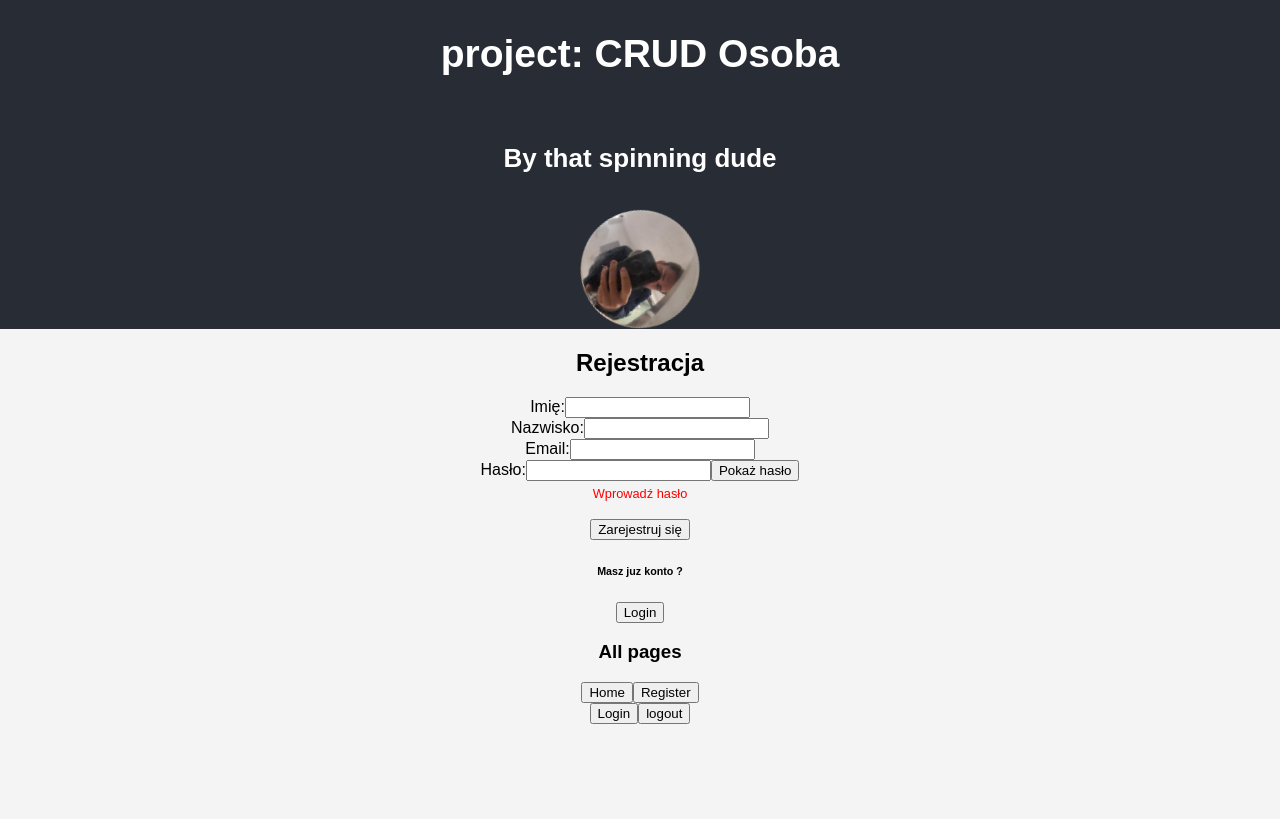
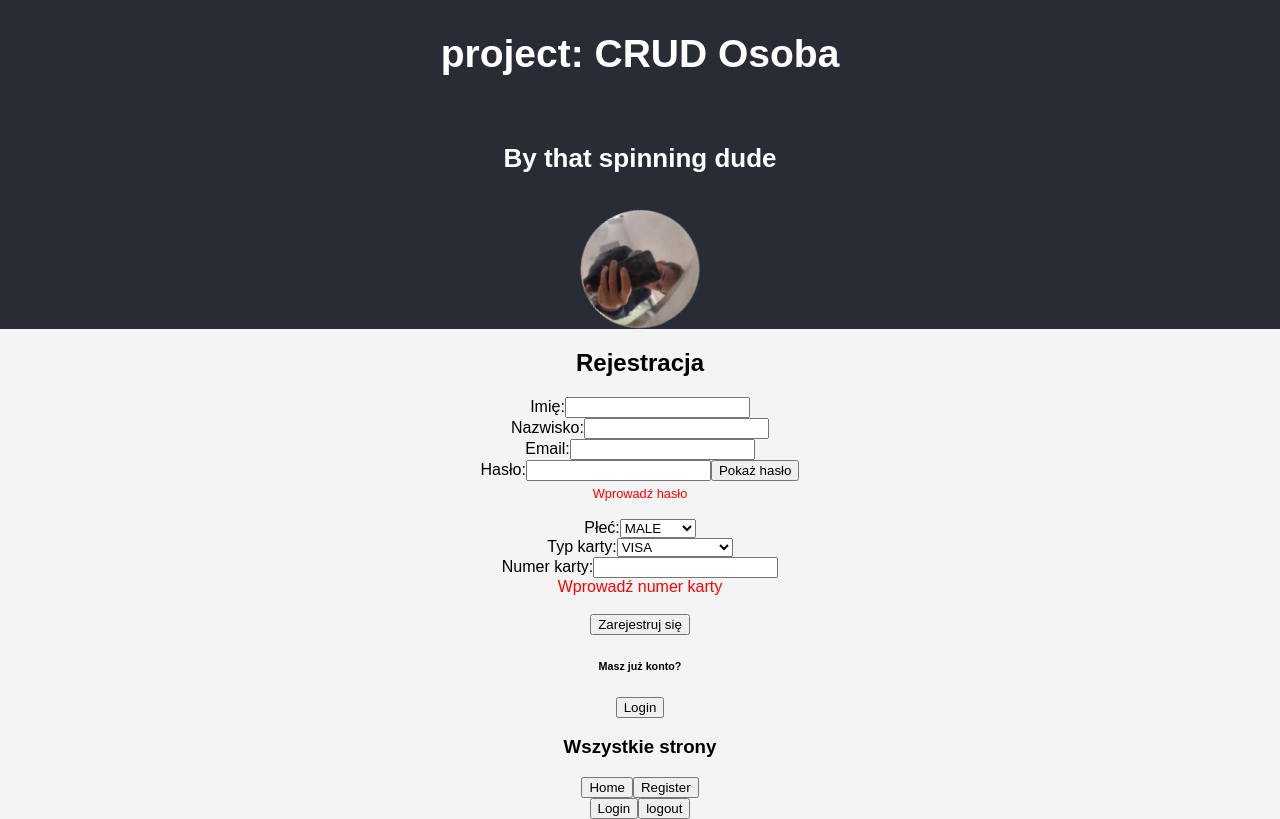
Before and after one commit to KubaKniec/CrudOsobaFront, a React (Create React App) app: page /register in a window 1280 px wide. Built offline with nearby package versions, Linux system fonts and the light colour scheme.

Commit message:
Lekkie zmiany - teraz apka nie rzuca bledami w losowych momentach

```diff
--- a/src/App.js
+++ b/src/App.js
@@ -14,9 +14,10 @@ import EditPersonData from "./components/EditPersonData";
 
 
 function App() {
-    // const handleRefresh = () => {
-    //     window.location.reload();
-    // };
+    const handleRefresh = () => {
+        window.location.reload();
+    };
+
 
     const logout = () => {
         localStorage.clear();
@@ -56,7 +57,7 @@ function App() {
                                     <Route path="/login" element={<Login/>}/>
                                     <Route path="/editData" element={<EditPersonData/>}/>
                                 </Routes>
-                                    <h3>All pages</h3>
+                                    <h3>Wszystkie strony</h3>
                                 <Link to="/">
                                     <button>Home</button>
                                 </Link>
--- a/src/components/EditPersonData.js
+++ b/src/components/EditPersonData.js
@@ -11,6 +11,9 @@ class EditPersonData extends Component {
             surname: '',
             email: '',
             password: '',
+            gender: '',
+            cardType: '',
+            cardNumber: '',
             showPassword: false,
             message: '',
         };
@@ -33,6 +36,9 @@ class EditPersonData extends Component {
                         surname: userData.surname,
                         email: userData.email,
                         password: userData.password,
+                        gender: userData.gender,
+                        cardType: userData.cardType,
+                        cardNumber: userData.cardNumber
                     });
                 })
                 .catch((error) => {
@@ -45,7 +51,7 @@ class EditPersonData extends Component {
         const Id = localStorage.getItem('login-data-id');
         if (Id){
             e.preventDefault();
-            const { id, name, surname, email, password } = this.state;
+            const { id, name, surname, email, password, gender, cardType, cardNumber } = this.state;
             const userId = localStorage.getItem('login-data-id');
 
             if (userId) {
@@ -55,7 +61,19 @@ class EditPersonData extends Component {
                     surname,
                     email,
                     password,
+                    gender,
+                    cardType,
+                    cardNumber
                 };
+
+                // console.log(person)
+                // console.log('Name:', this.state.name);
+                // console.log('Surname:', this.state.surname);
+                // console.log('Email:', this.state.email);
+                // console.log('Password:', this.state.password);
+                // console.log('Gender:', this.state.gender);
+                // console.log('Card Type:', this.state.cardType);
+                // console.log('Card Number:', this.state.cardNumber);
 
                 ApiService.updatePersonById(this.state.id, person)
                     .then((res) => {
@@ -100,6 +118,20 @@ class EditPersonData extends Component {
         }
     };
 
+    checkCardNumber = () => {
+        const cardNumber = this.state.cardNumber;
+
+        if (cardNumber.length === 0) {
+            return 'Wprowadź numer karty';
+        } else if (cardNumber.length !== 16) {
+            return 'Numer karty musi zawierać dokładnie 16 cyfr.';
+        } else if (!/^\d+$/.test(cardNumber)) {
+            return 'Numer karty musi składać się z cyfr.';
+        } else {
+            return 'Poprawny numer karty';
+        }
+    };
+
     render() {
         const passwordStrength = this.checkPasswordStrength();
         return (
@@ -140,6 +172,38 @@ class EditPersonData extends Component {
                         <div style={{ marginTop: '5px', fontSize: '0.8em', color: this.checkPasswordStrength() === 'Silne hasło' ? 'green' : 'red' }}>
                             {passwordStrength}
                         </div>
+                        <label>
+                            Płeć:
+                            <select name="gender" value={this.state.gender} onChange={this.onChange}>
+                                <option value="MALE">MALE</option>
+                                <option value="FEMALE">FEMALE</option>
+                                <option value="OTHER">OTHER</option>
+                            </select>
+                        </label>
+                        <br />
+                        <label>
+                            Typ karty:
+                            <select name="cardType" value={this.state.cardType} onChange={this.onChange}>
+                                <option value="VISA">VISA</option>
+                                <option value="MASTERCARD">MASTERCARD</option>
+                                <option value="OTHER">OTHER</option>
+                            </select>
+                        </label>
+                        <br />
+                        <label>
+                            Numer karty:
+                            <input
+                                type="text"
+                                name="cardNumber"
+                                value={this.state.cardNumber}
+                                onChange={this.onChange}
+                                maxLength="16"
+                            />
+                        </label>
+                        {this.checkCardNumber() !== 'Poprawny numer karty' && (
+                            <div style={{ color: 'red' }}>{this.checkCardNumber()}</div>
+                        )}
+                        <br />
                         <br />
                         <button type="submit">Zapisz zmiany</button>
                     </form>
--- a/src/components/Register.js
+++ b/src/components/Register.js
@@ -1,24 +1,36 @@
-import React, { Component } from 'react'
-import ApiService from "../service/ApiService";
-import {BrowserRouter, Link, Route, Routes, useNavigate} from "react-router-dom";
-import Login from "./Login";
+import React, { Component } from 'react';
+import ApiService from '../service/ApiService';
+import { Link, Route, Routes } from 'react-router-dom';
+import Login from './Login';
 
 class Register extends Component {
-    constructor(props) {
-        super(props);
-        this.state = {
+    state = {
         name: '',
         surname: '',
         email: '',
         password: '',
         showPassword: false,
-        }
-        this.savePerson = this.savePerson.bind(this);
-    }
-
+        message: '',
+        gender: '',
+        cardType: '',
+        cardNumber: '',
+    };
 
     savePerson = (e) => {
         e.preventDefault();
+        //walidacja wszystkich pól, czy nie są przypadkiem puste
+        if (
+            !this.state.name ||
+            !this.state.surname ||
+            !this.state.email ||
+            !this.state.password ||
+            !this.state.gender ||
+            !this.state.cardType ||
+            !this.state.cardNumber
+        ) {
+            alert('Wszystkie pola muszą być wypełnione.');
+            return;
+        }
 
         // Walidacja pola email
         const emailRegex = /^[^\s@]+@[^\s@]+\.[^\s@]+$/;
@@ -30,11 +42,9 @@ class Register extends Component {
         // Walidacja siły hasła
         const passwordRegex = /^(?=.*[a-z])(?=.*[A-Z])(?=.*[0-9])(?=.*[!@#$%^&*()_+{}\[\]:;<>,.?~\\/-]).{6,}$/;
         if (!passwordRegex.test(this.state.password)) {
-            // this.setState({
-            //     message:
-            //         'Hasło powinno mieć co najmniej 1 dużą literę, 1 małą literę, więcej niż 6 znaków oraz znak specjalny.',
-            // });
-            alert('Hasło powinno mieć co najmniej 1 dużą literę, 1 małą literę, więcej niż 6 znaków oraz znak specjalny.');
+            alert(
+                'Hasło powinno mieć co najmniej 1 dużą literę, 1 małą literę, więcej niż 6 znaków oraz znak specjalny.'
+            );
             return;
         }
 
@@ -44,20 +54,26 @@ class Register extends Component {
             surname: this.state.surname,
             email: this.state.email,
             password: this.state.password,
+            gender: this.state.gender,
+            cardType: this.state.cardType,
+            cardNumber: this.state.cardNumber,
         };
 
         ApiService.createPerson(person)
             .then((res) => {
                 this.setState({ message: 'Użytkownik został dodany pomyślnie.' });
+                alert("Zarejestrowano pomyślnie")
             })
             .catch((error) => {
                 console.error('Błąd podczas rejestracji:', error);
                 this.setState({ message: 'Błąd podczas rejestracji użytkownika.' });
+                alert("Błąd podczas rejestracji użytkownika. Sprawdź wszystkie dane")
             });
     };
 
-    onChange = (e) =>
+    onChange = (e) => {
         this.setState({ [e.target.name]: e.target.value });
+    };
 
     toggleShowPassword = () => {
         this.setState((prevState) => ({
@@ -78,37 +94,48 @@ class Register extends Component {
         }
     };
 
+    checkCardNumber = () => {
+        const cardNumber = this.state.cardNumber;
+
+        if (cardNumber.length === 0) {
+            return 'Wprowadź numer karty';
+        } else if (cardNumber.length !== 16) {
+            return 'Numer karty musi zawierać dokładnie 16 cyfr.';
+        } else if (!/^\d+$/.test(cardNumber)) {
+            return 'Numer karty musi składać się z cyfr.';
+        } else {
+            return 'Poprawny numer karty';
+        }
+    };
+
     render() {
-        return(<>
+        return (
+            <>
                 <div>
                     <Routes>
-                        <Route path="/login" component={<Login/>} />
+                        <Route path="/login" element={<Login />} />
                     </Routes>
                 </div>
                 <div>
                     <h2>Rejestracja</h2>
-
                     <form onSubmit={this.savePerson}>
-                {/*<form>*/}
                         <label>
                             Imię:
-                        <input
-                            type="text" name="name" value={this.name} onChange={this.onChange} />
+                            <input type="text" name="name" value={this.state.name} onChange={this.onChange} />
                         </label>
-                    <br/>
+                        <br />
                         <label>
                             Nazwisko:
-                        <input type="text" name="surname" value={this.surname} onChange={this.onChange} />
+                            <input type="text" name="surname" value={this.state.surname} onChange={this.onChange} />
                         </label>
-                    <br/>
+                        <br />
                         <label>
                             Email:
-                        <input type="email" name="email" value={this.email} onChange={this.onChange} />
+                            <input type="email" name="email" value={this.state.email} onChange={this.onChange} />
                         </label>
-                    <br/>
+                        <br />
                         <label>
                             Hasło:
-                        {/*<input type="password" name="password" value={this.password} onChange={this.onChange} />*/}
                             <input
                                 type={this.state.showPassword ? 'text' : 'password'}
                                 name="password"
@@ -119,13 +146,51 @@ class Register extends Component {
                                 {this.state.showPassword ? 'Ukryj hasło' : 'Pokaż hasło'}
                             </button>
                         </label>
-                    <div style={{ marginTop: '5px', fontSize: '0.8em', color: this.checkPasswordStrength() === 'Silne hasło' ? 'green' : 'red' }}>
+                        <div
+                            style={{
+                                marginTop: '5px',
+                                fontSize: '0.8em',
+                                color: this.checkPasswordStrength() === 'Silne hasło' ? 'green' : 'red',
+                            }}
+                        >
                             {this.checkPasswordStrength()}
                         </div>
-                    <br/>
-                    <button type="submit" onClick={this.savePerson}>Zarejestruj się</button>
+                        <br />
+                        <label>
+                            Płeć:
+                            <select name="gender" value={this.state.gender} onChange={this.onChange}>
+                                <option value="MALE">MALE</option>
+                                <option value="FEMALE">FEMALE</option>
+                                <option value="OTHER">OTHER</option>
+                            </select>
+                        </label>
+                        <br />
+                        <label>
+                            Typ karty:
+                            <select name="cardType" value={this.state.cardType} onChange={this.onChange}>
+                                <option value="VISA">VISA</option>
+                                <option value="MASTERCARD">MASTERCARD</option>
+                                <option value="OTHER">OTHER</option>
+                            </select>
+                        </label>
+                        <br />
+                        <label>
+                            Numer karty:
+                            <input
+                                type="text"
+                                name="cardNumber"
+                                value={this.state.cardNumber}
+                                onChange={this.onChange}
+                                maxLength="16"
+                            />
+                        </label>
+                        {this.checkCardNumber() !== 'Poprawny numer karty' && (
+                            <div style={{ color: 'red' }}>{this.checkCardNumber()}</div>
+                        )}
+                        <br />
+                        <button type="submit">Zarejestruj się</button>
                     </form>
-                <h6>Masz juz konto ?</h6>
+                    <h6>Masz już konto?</h6>
                     <Link to="/login">
                         <button>Login</button>
                     </Link>
@@ -135,4 +200,4 @@ class Register extends Component {
     }
 }
 
-export default Register
+export default Register;
```
Also changed, not shown: src/components/Home.js (+30 -6 lines), src/components/Login.js (+19 -4 lines). Lines whose indentation alone changed are shown as unchanged.
